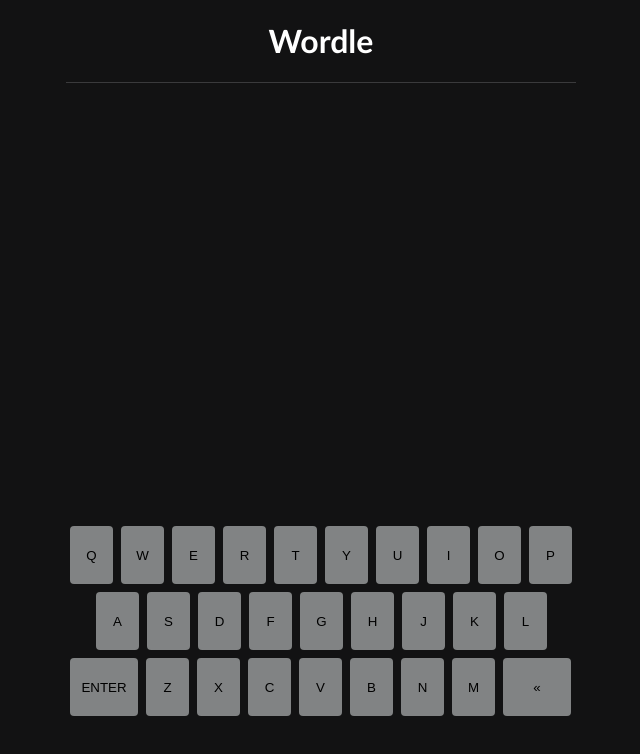
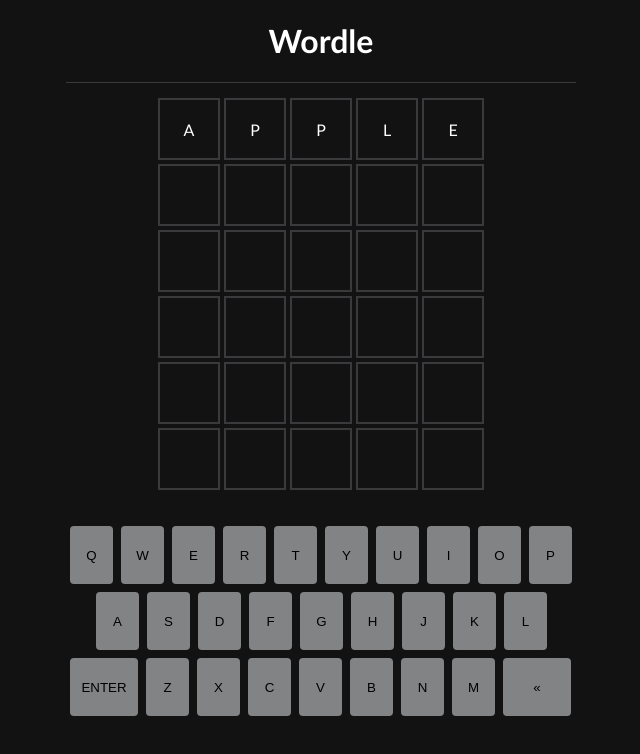
Before and after one commit to PaulinaSadowska/react-wordle, a React (Create React App) app: page / in a window 1280 px wide. Shown: the top 754 px of the page, without its empty margins (319-959 px from the left). Built offline with nearby package versions, Linux system fonts and the light colour scheme.

Commit message:
add guess rows

```diff
--- a/src/App.tsx
+++ b/src/App.tsx
@@ -1,23 +1,9 @@
-import React from 'react';
 import './App.css';
-import Keyboard from './components/Keyboard';
+import Game from './components/Game';
 
 function App() {
   return (
-    <div className="game-container">
-      <header className="title-container">
-        <h1>Wordle</h1>
-      </header>
-      <div className="message-container">
-
-        </div>
-      <div className="tile-container">
-
-      </div>
-      <Keyboard
-        onKeyClicked={ (text: String) => console.log(text)}
-      />
-    </div>
+    <Game/>
   );
 }
 
--- /dev/null
+++ b/src/components/Game.tsx
@@ -0,0 +1,35 @@
+import React from "react";
+import GuessRows from "./guess/GuessRows";
+import Keyboard from "./keyboard/Keyboard";
+
+const guessRows : String[][] = [
+    ['A', 'P', 'P', 'L', 'E'],
+    ['', '', '', '', ''],
+    ['', '', '', '', ''],
+    ['', '', '', '', ''],
+    ['', '', '', '', ''],
+    ['', '', '', '', '']
+]
+
+export default class Game extends React.Component {
+
+
+    render() {
+      return (
+        <div className="game-container">
+        <header className="title-container">
+          <h1>Wordle</h1>
+        </header>
+        <div className="message-container">
+
+        </div>
+        <GuessRows
+            rows={guessRows}
+        />
+        <Keyboard
+          onKeyClicked={ (text: String) => console.log(text)}
+        />
+      </div>
+      );
+    }
+  }
--- /dev/null
+++ b/src/components/guess/GuessRow.tsx
@@ -0,0 +1,19 @@
+
+interface GuessRowProps {
+    row: String[]
+}
+
+export default function GuessRow({ row }: GuessRowProps) {
+    return (
+        <div className="tile-container">
+            {
+                row.map((element: String, index: Number) => {
+                    return <div
+                        className="tile"
+                        key={`row-${index}`}
+                    >{element}</div>
+                })
+            }
+        </div>
+    );
+}
--- /dev/null
+++ b/src/components/guess/GuessRows.tsx
@@ -0,0 +1,22 @@
+import GuessRow from "./GuessRow";
+
+
+interface GuessRowsProps {
+    rows: String[][]
+}
+
+export default function GuessRows({ rows }: GuessRowsProps) {
+    return (
+        <div className="tile-container">
+            {
+                rows.map((row: String[], index: Number) => {
+                    return <div
+                        key={`row-${index}`}
+                    >
+                        <GuessRow row={row} />
+                    </div>
+                })
+            }
+        </div>
+    );
+}
--- a/src/index.css
+++ b/src/index.css
@@ -58,6 +58,7 @@
 
 .tile-container div {
   display: flex;
+  margin-bottom: 0px;
 }
 
 .tile-container .tile {
```
Also changed, not shown: src/components/keyboard/Key.tsx (renamed from src/components/Key.tsx), src/components/keyboard/Keyboard.tsx (renamed from src/components/Keyboard.tsx).
